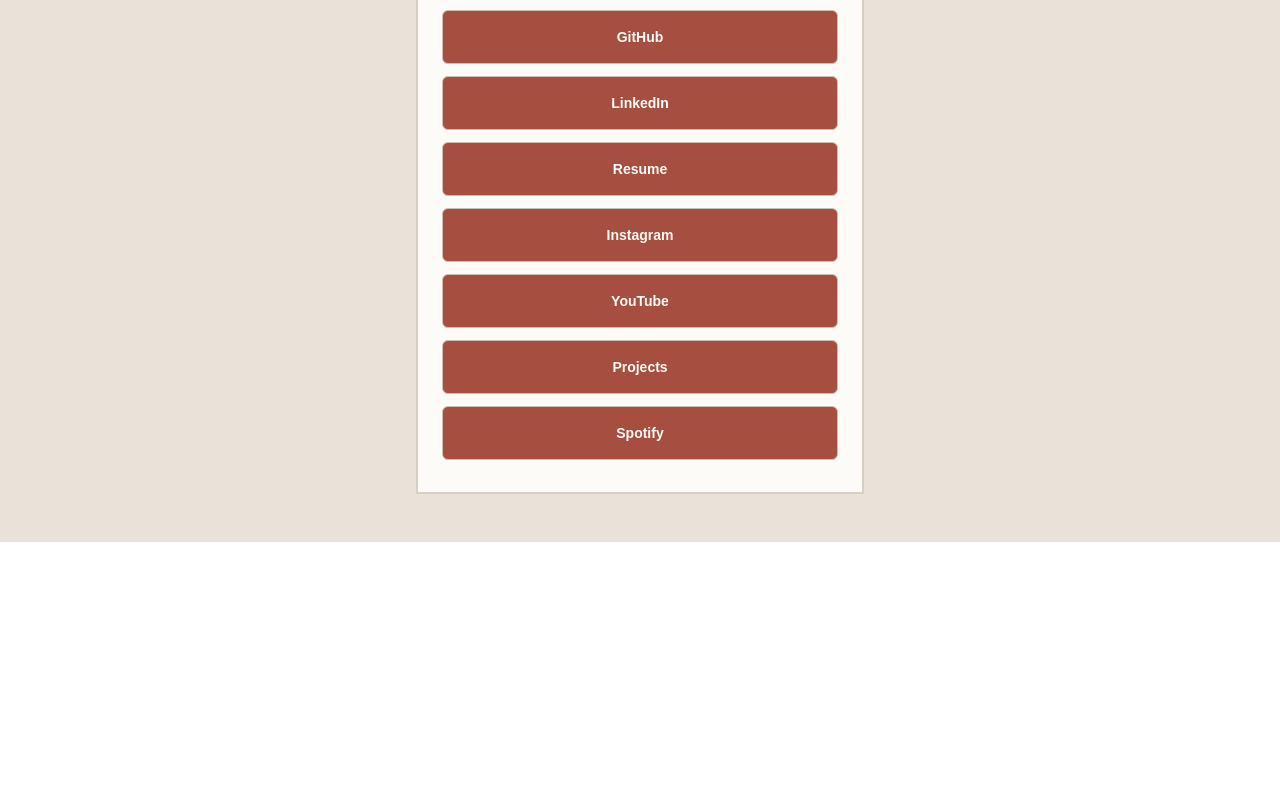
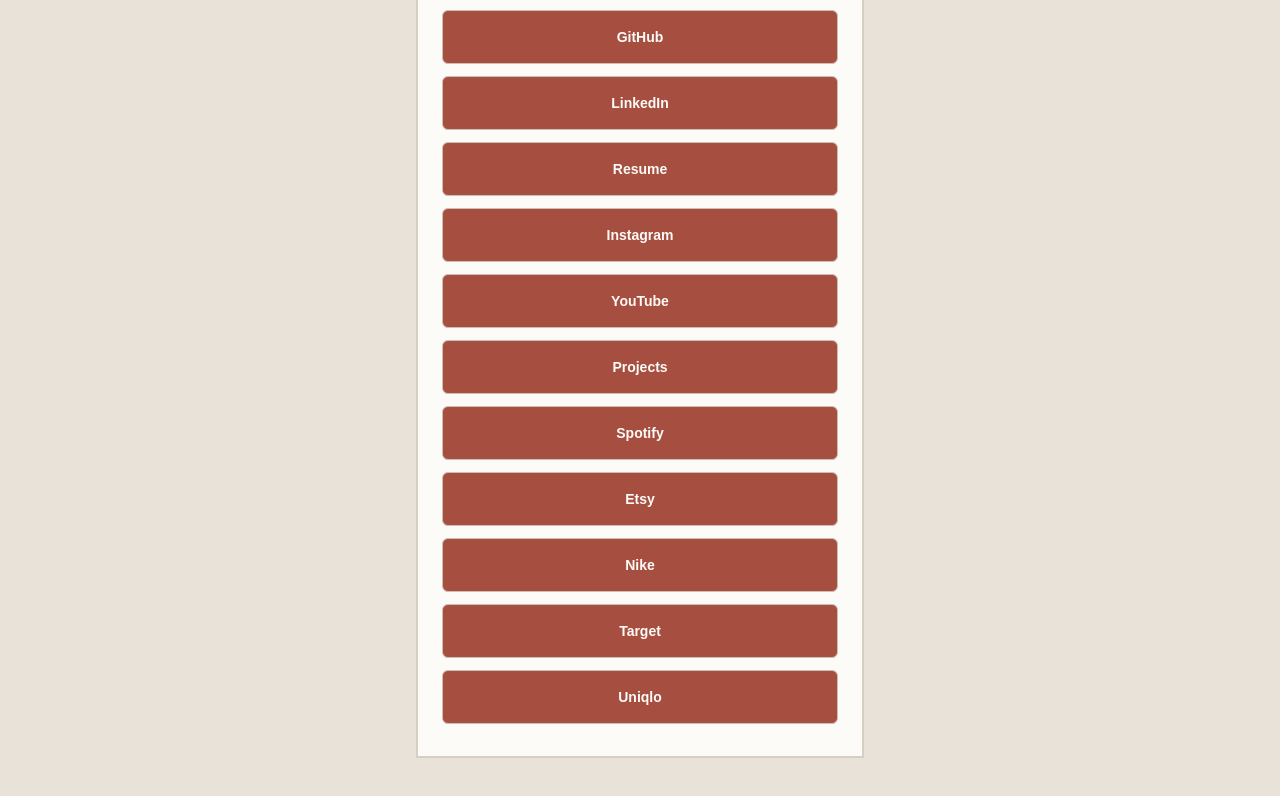
Before and after one commit to rodriguezr1016/linktree, a Next.js app: page / in a window 1280 px wide. Shown: the part 470-1266 px from the top of the page. Before the commit the page ends 1012 px from the top, so only its background shows below. Built offline with nearby package versions, Linux system fonts and the light colour scheme.

Commit message:
category buttons now work as intended

```diff
--- a/app/page.tsx
+++ b/app/page.tsx
@@ -1,14 +1,53 @@
+"use client";
+
 import Image from "next/image";
+import { useState } from "react";
 
 const links = [
-  { label: "Portfolio", href: "https://nextjs-portfolio-eta-opal.vercel.app/" },
-  { label: "GitHub", href: "https://github.com/rodriguezr1016" },
-  { label: "LinkedIn", href: "https://www.linkedin.com/in/rene-rodriguez-570648329/" },
-  { label: "Resume", href: "https://nextjs-portfolio-eta-opal.vercel.app/Resume" },
-  { label: "Instagram", href: "https://www.instagram.com/reneerooster1016/" },
-  { label: "YouTube", href: "https://www.youtube.com/@renerodriguez315" },
-  { label: "Projects", href: "https://nextjs-portfolio-eta-opal.vercel.app/Works" },
-  { label: "Spotify", href: "https://open.spotify.com/user/8ej2m6d78swathn9fi6pcwzf2" },
+  {
+    label: "Portfolio",
+    href: "https://nextjs-portfolio-eta-opal.vercel.app/",
+    categories: ["Work", "Dev"],
+  },
+  {
+    label: "GitHub",
+    href: "https://github.com/rodriguezr1016",
+    categories: ["Dev", "Work"],
+  },
+  {
+    label: "LinkedIn",
+    href: "https://www.linkedin.com/in/rene-rodriguez-570648329/",
+    categories: ["Socials", "Work"],
+  },
+  {
+    label: "Resume",
+    href: "https://nextjs-portfolio-eta-opal.vercel.app/Resume",
+    categories: ["Work", "Dev"],
+  },
+  {
+    label: "Instagram",
+    href: "https://www.instagram.com/reneerooster1016/",
+    categories: ["Socials", "Media"],
+  },
+  {
+    label: "YouTube",
+    href: "https://www.youtube.com/@renerodriguez315",
+    categories: ["Media", "Socials"],
+  },
+  {
+    label: "Projects",
+    href: "https://nextjs-portfolio-eta-opal.vercel.app/Works",
+    categories: ["Dev", "Work"],
+  },
+  {
+    label: "Spotify",
+    href: "https://open.spotify.com/user/8ej2m6d78swathn9fi6pcwzf2",
+    categories: ["Media", "Socials"],
+  },
+  { label: "Etsy", href: "https://www.etsy.com", categories: ["Shop"] },
+  { label: "Nike", href: "https://www.nike.com", categories: ["Shop"] },
+  { label: "Target", href: "https://www.target.com", categories: ["Shop"] },
+  { label: "Uniqlo", href: "https://www.uniqlo.com/us", categories: ["Shop"] },
 ];
 
 const categories = [
@@ -20,6 +59,11 @@ const categories = [
 ];
 
 export default function Home() {
+  const [selectedCategory, setSelectedCategory] = useState("");
+  const visibleLinks = selectedCategory
+    ? links.filter((link) => link.categories.includes(selectedCategory))
+    : links;
+
   return (
     <main className="min-h-screen bg-[#E8E2D9] px-6 py-12 text-[#4A443F]">
       <section className="mx-auto flex w-full max-w-md flex-col items-center overflow-hidden rounded-t-4xl border-2 border-[#D8CFC4] bg-[#FDFBF7]">
@@ -57,7 +101,16 @@ export default function Home() {
               <button
                 key={category.label}
                 type="button"
-                className="flex min-w-[calc((100%-1rem)/3)] items-center justify-center gap-2 rounded-md border border-[#CDBFB4] bg-[#F5EFE8] px-4 py-2 text-sm font-medium text-[#4A443F] transition hover:border-[#A64E3F] hover:text-[#A64E3F]"
+                onClick={() =>
+                  setSelectedCategory((currentCategory) =>
+                    currentCategory === category.label ? "" : category.label,
+                  )
+                }
+                className={`flex min-w-[calc((100%-1rem)/3)] items-center justify-center gap-2 rounded-md border px-4 py-2 text-sm font-medium transition ${
+                  selectedCategory === category.label
+                    ? "border-[#A64E3F] bg-[#A64E3F] text-[#FDFBF7]"
+                    : "border-[#CDBFB4] bg-[#F5EFE8] text-[#4A443F] hover:border-[#A64E3F] hover:text-[#A64E3F]"
+                }`}
               >
                 <span className="text-xs font-semibold">{category.icon}</span>
                 {category.label}
@@ -67,7 +120,7 @@ export default function Home() {
         </div>
 
         <div className="flex w-full flex-col gap-3 px-6 py-8">
-          {links.map((link) => (
+          {visibleLinks.map((link) => (
             <a
               key={link.label}
               href={link.href}
```
